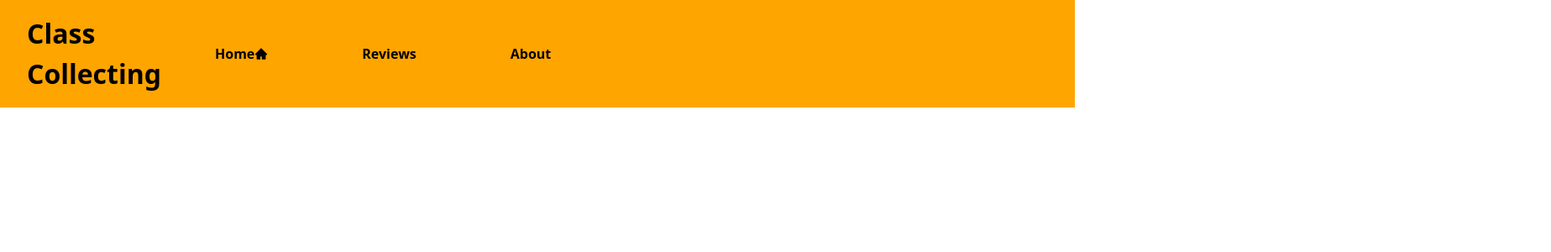
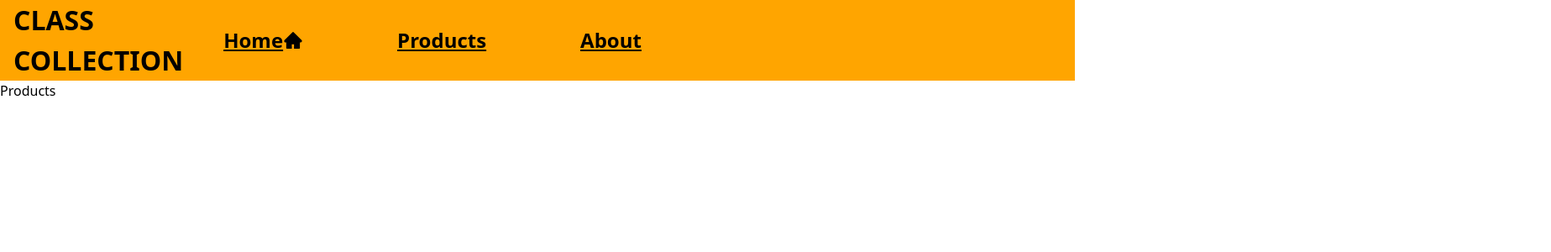
Before and after one commit to titusmuteti/react-app-frontend, a React (Create React App) app: page /products in a window 1280 px wide. Shown: the top 300 px of the page at 84% size, 1847 px wide, since content can reach past the window. Built offline with nearby package versions, Linux system fonts and the light colour scheme.

Commit message:
designing home page

```diff
--- a/src/App.js
+++ b/src/App.js
@@ -1,8 +1,8 @@
 import NavBar from "./Components/NavBar";
 import { BrowserRouter as Router, Route, Switch} from "react-router-dom";
 import Home from "./Components/pages/Home";
-import Reviews from "./Components/pages/Reviews";
 import About from "./Components/pages/About";
+import Products from "./Components/pages/Products";
 
 function App() {
   return (
@@ -14,8 +14,8 @@ function App() {
           <Home />
         </Route>
 
-        <Route exact path={"/reviews"}>
-          <Reviews />
+        <Route exact path={"/products"}>
+          <Products />
         </Route>
 
         <Route exact path={"/about"}>
--- a/src/Components/NavBar.js
+++ b/src/Components/NavBar.js
@@ -4,7 +4,7 @@ import { AiFillHome } from "react-icons/ai";
 const NavBar = () => {
   return (
     <nav className='nav'>
-        <a href='/' className='ClassCollection'>Class Collecting</a>
+        <h1 href='/' className='ClassCollection'>CLASS COLLECTION</h1>
         <ul>
             <li>
                 <a href='/home' className='AiFillHome'>
@@ -13,7 +13,7 @@ const NavBar = () => {
             </li>
 
             <li>
-                <a href='/reviews'>Reviews</a>
+                <a href='/reviews'>Products</a>
             </li>
 
             <li>
--- a/src/Components/pages/Home.js
+++ b/src/Components/pages/Home.js
@@ -3,7 +3,7 @@ import React from 'react'
 const Home = () => {
   return (
     <div className='home'>
-      <h1 className='text-white'>The place to shop</h1>
+      <h1 className='text-white text-9xl italic'>Your One Stop shop</h1>
     </div>
   )
 }
--- /dev/null
+++ b/src/Components/pages/Products.js
@@ -0,0 +1,9 @@
+import React from 'react'
+
+const Products = () => {
+  return (
+    <div>Products</div>
+  )
+}
+
+export default Products;
--- a/src/Components/pages/Reviews.js
+++ /dev/null
@@ -1,9 +0,0 @@
-import React from 'react'
-
-const Reviews = () => {
-  return (
-    <div>Reviews</div>
-  )
-}
-
-export default Reviews;
--- a/src/index.css
+++ b/src/index.css
@@ -35,12 +35,13 @@ body {
 
 .nav a {
   color: inherit;
-  text-decoration: none;
+  text-decoration: underline;
   align-items: center;
   padding: 1rem;
   height: 100%;
   display: flex;
   font-weight: 700;
+  font-size: x-large;
 }
 
 .Class-Collection{
```
